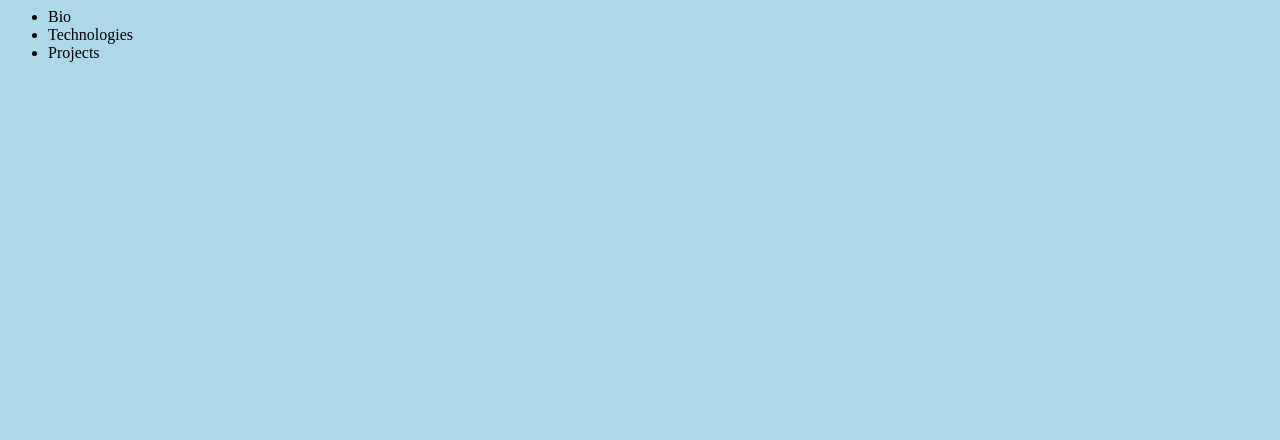
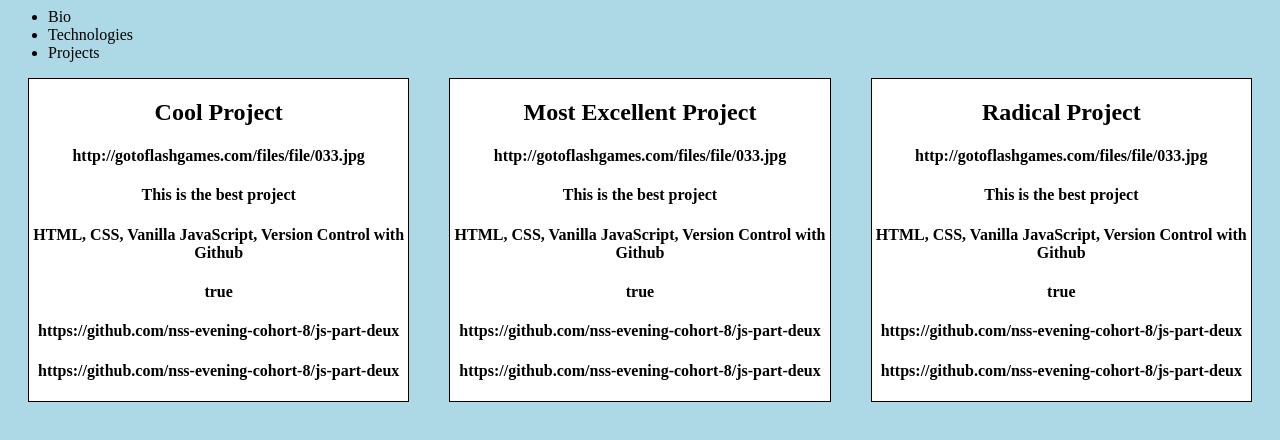
Before and after one commit to mtgill/personal-bio-site, a plain HTML site: page index.html in a window 1280 px wide. Drawn offline with Linux system fonts and the light colour scheme.

Commit message:
for loop functioning properly, accessing all data in array

```diff
--- a/index.html
+++ b/index.html
@@ -31,7 +31,7 @@
   </div>
   <div class="fullPage" id="projectsPage"></div>
   <!-- End Primary View -->
-
+    <div id="project-container"></div>
   <!-- Footer -->
   <footer class="page-footer">
     <!-- TODO: Fill in contact info here: Include things like email, LinkedIn, Twitter and GitHub links. -->
--- a/main.css
+++ b/main.css
@@ -1,3 +1,17 @@
 body {
     background-color: lightblue;
 }
+
+#project-container {
+    display: flex;
+    flex-direction: row;
+    justify-content: space-around;
+    flex-wrap: wrap;
+}
+
+.project {
+    border: 1px solid;
+    background-color: white;
+    text-align: center;
+    width: 30%;
+}
--- a/main.js
+++ b/main.js
@@ -1 +1,73 @@
-console.log("hello");
+// printToDom function - takes divId and string
+const printToDom = (divId, textToPrint) => {
+    const selectedDiv = document.getElementById(divId);
+    selectedDiv.innerHTML = textToPrint;
+};
+
+// createProjectCards function
+// iterates through array if 'available = true'
+
+const projects = [
+    {
+        title: "Cool Project",
+        screenshot: "http://gotoflashgames.com/files/file/033.jpg",
+        description: "This is the best project", // A good project description includes 'the what', 'the why', and 'the how'.
+        technologiesUsed: "HTML, CSS, Vanilla JavaScript, Version Control with Github",
+        available: true,
+        url: "https://github.com/nss-evening-cohort-8/js-part-deux", // Towards the latter part of the class, you will learn how to host your projects and people will be able to view them live. Cool, right? Welp, until then, just use your GitHub link in this spot as well.
+        githubUrl: "https://github.com/nss-evening-cohort-8/js-part-deux"
+      },
+      {
+        title: "Most Excellent Project",
+        screenshot: "http://gotoflashgames.com/files/file/033.jpg",
+        description: "This is the best project", // A good project description includes 'the what', 'the why', and 'the how'.
+        technologiesUsed: "HTML, CSS, Vanilla JavaScript, Version Control with Github",
+        available: true,
+        url: "https://github.com/nss-evening-cohort-8/js-part-deux", // Towards the latter part of the class, you will learn how to host your projects and people will be able to view them live. Cool, right? Welp, until then, just use your GitHub link in this spot as well.
+        githubUrl: "https://github.com/nss-evening-cohort-8/js-part-deux"
+      },
+      {
+        title: "Radical Project",
+        screenshot: "http://gotoflashgames.com/files/file/033.jpg",
+        description: "This is the best project", // A good project description includes 'the what', 'the why', and 'the how'.
+        technologiesUsed: "HTML, CSS, Vanilla JavaScript, Version Control with Github",
+        available: true,
+        url: "https://github.com/nss-evening-cohort-8/js-part-deux", // Towards the latter part of the class, you will learn how to host your projects and people will be able to view them live. Cool, right? Welp, until then, just use your GitHub link in this spot as well.
+        githubUrl: "https://github.com/nss-evening-cohort-8/js-part-deux"
+      },
+      {
+        title: "Sad Project",
+        screenshot: "http://gotoflashgames.com/files/file/033.jpg",
+        description: "This is the best project", // A good project description includes 'the what', 'the why', and 'the how'.
+        technologiesUsed: "HTML, CSS, Vanilla JavaScript, Version Control with Github",
+        available: false,
+        url: "https://github.com/nss-evening-cohort-8/js-part-deux", // Towards the latter part of the class, you will learn how to host your projects and people will be able to view them live. Cool, right? Welp, until then, just use your GitHub link in this spot as well.
+        githubUrl: "https://github.com/nss-evening-cohort-8/js-part-deux"
+      },
+
+
+];
+
+const createProjectCards = () => {
+    let domString = "";
+    for (let i = 0; i < projects.length; i++){
+        if (projects[i].available === true){
+            domString += `<div class='project'>`;
+            domString += `<div class='title'><h2>${projects[i].title}</h2></div>`;
+            domString += `<div class='screenshot'><h4>${projects[i].screenshot}</h4></div>`;
+            domString += `<div class='description'><h4>${projects[i].description}</h4></div>`;
+            domString += `<div class='technologies-used'><h4>${projects[i].technologiesUsed}</h4></div>`;
+            domString += `<div class='availability'><h4>${projects[i].available}</h4></div>`;
+            domString += `<div class='project-url'><h4>${projects[i].url}</h4></div>`;
+            domString += `<div class='gitHub-url'><h4>${projects[i].githubUrl}</h4></div>`;
+            domString += `</div>`;
+        }
+    }
+    printToDom('project-container', domString);
+};
+
+const init = () => {
+    createProjectCards();
+};
+
+init();
```
